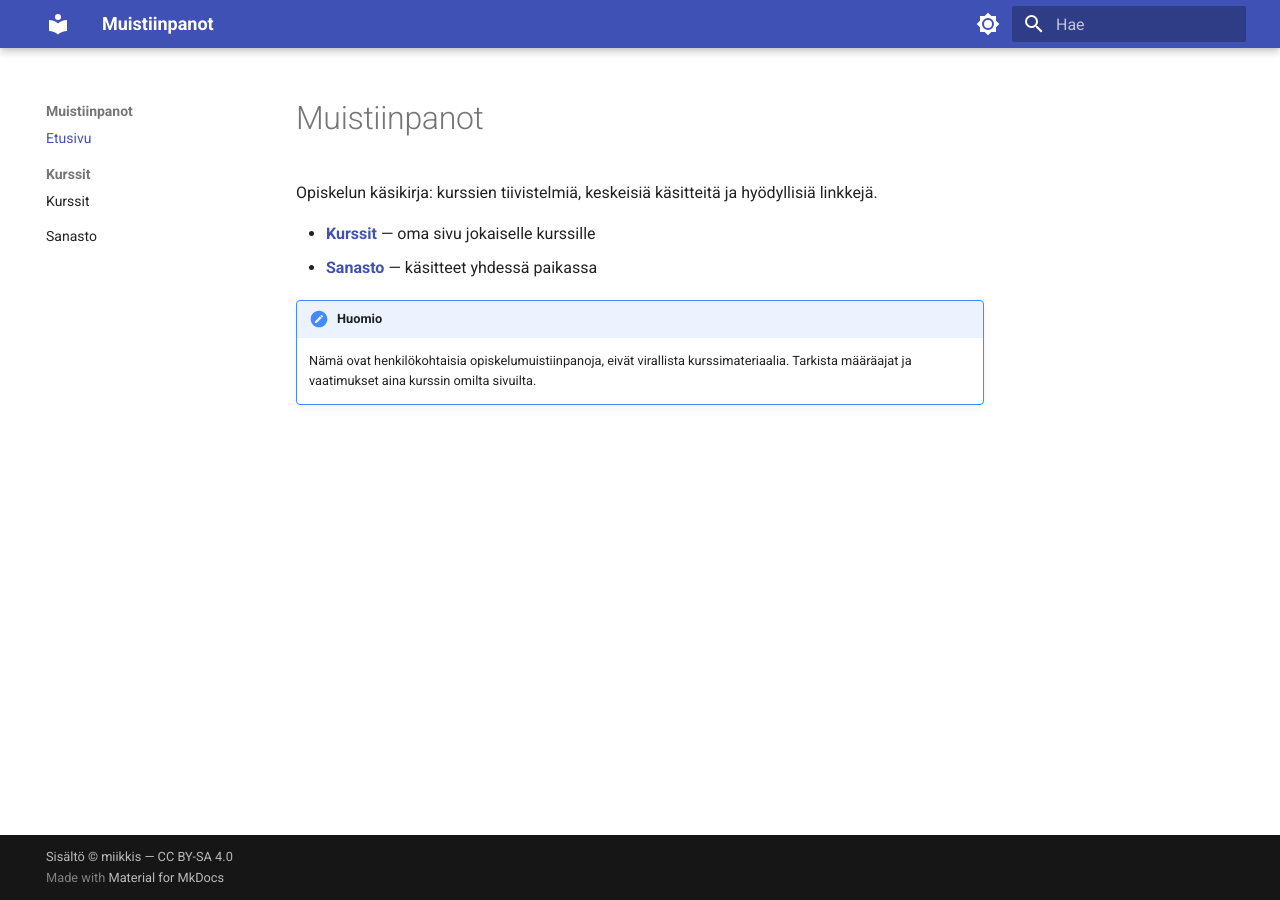
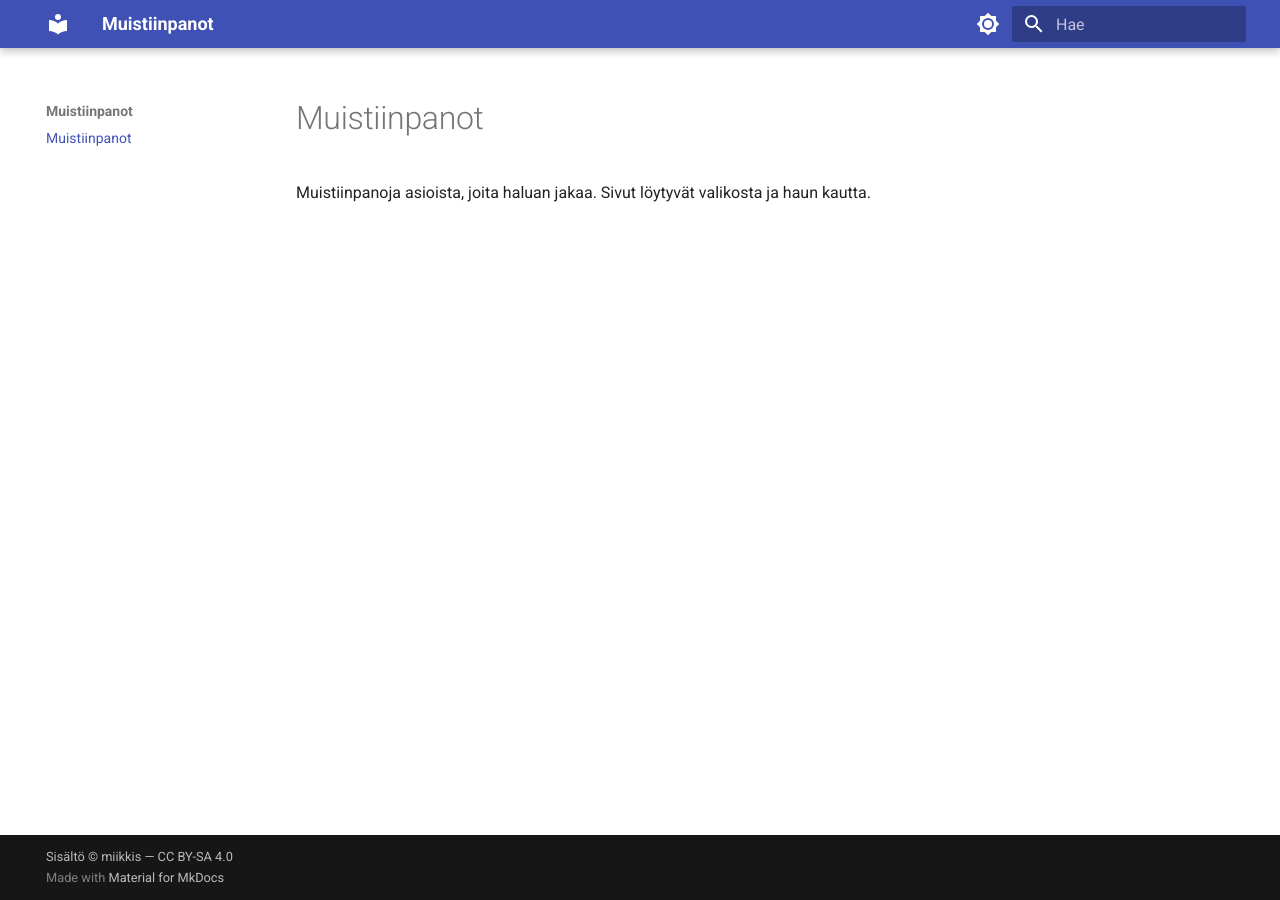
Before and after one commit to miikkis-gh/notes, an MkDocs documentation site: the page built from docs/index.md, in a window 1280 px wide. Built offline with MkDocs 1.6.1 and Material for MkDocs 9.7.7, drawn with Linux system fonts in a browser that asks for light colours.

Commit message:
Broaden scope from school courses to general shared notes
Co-Authored-By: Claude Opus 5.5 <noreply@anthropic.com>
Claude-Session: https://claude.ai/code/session_01B3ikNzTe5S8XaV39nQDC72

```diff
--- a/docs/index.md
+++ b/docs/index.md
@@ -1,10 +1,3 @@
 # Muistiinpanot
 
-Opiskelun käsikirja: kurssien tiivistelmiä, keskeisiä käsitteitä ja hyödyllisiä linkkejä.
-
-- **[Kurssit](courses/index.md)** — oma sivu jokaiselle kurssille
-- **[Sanasto](glossary.md)** — käsitteet yhdessä paikassa
-
-!!! note "Huomio"
-    Nämä ovat henkilökohtaisia opiskelumuistiinpanoja, eivät virallista kurssimateriaalia.
-    Tarkista määräajat ja vaatimukset aina kurssin omilta sivuilta.
+Muistiinpanoja asioista, joita haluan jakaa. Sivut löytyvät valikosta ja haun kautta.
--- a/mkdocs.yml
+++ b/mkdocs.yml
@@ -1,6 +1,6 @@
 site_name: Muistiinpanot
 site_url: https://i.miikkis.fi/
-site_description: Opiskelun käsikirja
+site_description: Muistiinpanoja jaettavaksi
 copyright: Sisältö &copy; miikkis — CC BY-SA 4.0
 
 theme:
@@ -36,9 +36,3 @@ markdown_extensions:
 
 extra_javascript:
   - https://cdn.jsdelivr.net/npm/mathjax@3.2.2/es5/tex-mml-chtml.js
-
-nav:
-  - Etusivu: index.md
-  - Kurssit:
-      - courses/index.md
-  - Sanasto: glossary.md
```
Also changed, not shown: README.md (+2 -2 lines), TEMPLATE.md (+3 -7 lines), docs/courses/index.md (deleted, +0 -3 lines), docs/glossary.md (deleted, +0 -5 lines).
